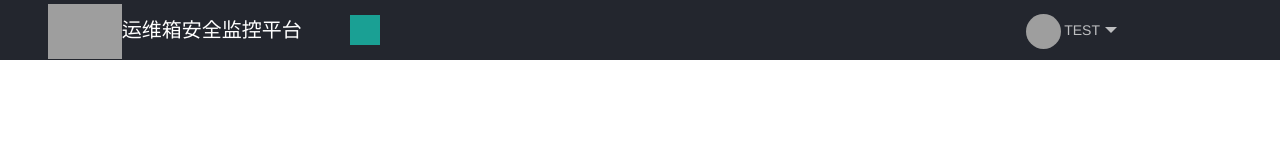
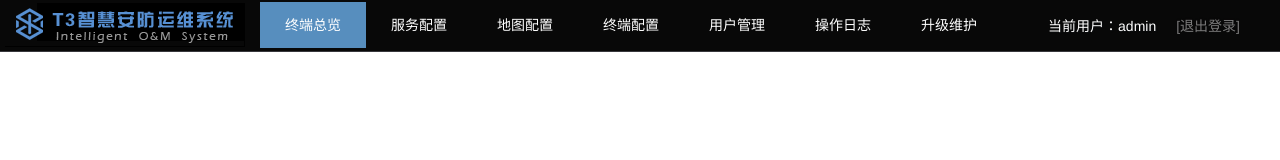
Before and after one commit to dongxiaozhou2018/localpro, a plain HTML site: page html/operation.html in a window 1280 px wide. Drawn offline with nearby package versions, Linux system fonts and the light colour scheme; files that its build step writes are made by us from their sources; grey boxes are pictures that could not be loaded.

Commit message:
修改 运营数据界面样式变更

```diff
--- a/html/operation.html
+++ b/html/operation.html
@@ -4,41 +4,63 @@
   <meta charset="utf-8">
   <meta name="viewport" content="width=device-width, user-scalable=no, initial-scale=1.0, maximum-scale=1.0, minimum-scale=1.0">
   <title>运维箱安全监控平台</title>
-  <link rel="stylesheet" type="text/css" href="css/operation.css">
-  <link rel="stylesheet" type="text/css" href="css/index.css">
-  <link rel="stylesheet" type="text/css" href="css/layui.css">
-  <script type="text/javascript" src="js/layui.js"></script>
+  <link rel="stylesheet" type="text/css" href="../css/operation.css">
+  <link rel="stylesheet" type="text/css" href="../css/index.css">
+  <link rel="stylesheet" type="text/css" href="../css/layui.css">
+  <script type="text/javascript" src="../js/layui.js"></script>
 </head>
 <body>
     <!-- 顶部 -->
-    <div class="layui-header header">
-        <div class="layui-main">
-            <a href="#" class="logo"><img src="http://172.16.5.118:203/c8716ea5-ec11-4d66-952b-00b26156ae43.png" alt="" height="55">运维箱安全监控平台</a>
-            <!-- 显示隐藏菜单 -->
-            <a href="javascript:" class="iconfont hideMenu icon-menu1"></a>
-            <!-- 顶部右侧菜单 -->
-            <ul class="layui-nav top_menu">
-                <li class="layui-nav-item" mobile="">
-                    <a href="javascript:" class="mobileAddTab" data-url="page/user/changePwd.html"><i class="iconfont icon-shezhi1" data-icon="icon-shezhi1"></i><cite>设置</cite></a>
-                </li>
-                <li class="layui-nav-item" mobile="">
-                    <a href="/systemLogout" class="signOut"><i class="iconfont icon-loginout"></i> 退出</a>
-                </li>
-                <li class="layui-nav-item" pc="">
-                    <a href="javascript:">
-                        <img src="http://172.16.5.118:203/30574ad6-2991-4696-9907-5ebc23806648.png" class="layui-circle" width="35" height="35">
-                        <cite>TEST</cite>
-                    <span class="layui-nav-more"></span></a>
-                    <dl class="layui-nav-child layui-anim layui-anim-upbit">
-                        <dd><a href="javascript:" data-url="/admin/system/user/userinfo"><i class="iconfont icon-zhanghu" data-icon="icon-zhanghu"></i><cite>个人资料</cite></a></dd>
-                        <dd><a href="javascript:" data-url="/admin/system/user/changePassword" id="changePWD_A"><i class="iconfont icon-shezhi1" data-icon="icon-shezhi1"></i><cite>修改密码</cite></a></dd>
-                        <dd class="layui-hide"><a href="javascript:" class="changeSkin"><i class="iconfont icon-huanfu"></i><cite>更换皮肤</cite></a></dd>
-                        <dd><a href="/systemLogout" class="signOut"><i class="iconfont icon-loginout"></i><cite>退出</cite></a></dd>
-                    </dl>
-                </li>
-            <span class="layui-nav-bar" style="left: 82.5px; top: 55px; width: 0px; opacity: 0;"></span></ul>
+    <div class="navbar">
+        <div class="navbar-inner">
+            <div class="container-fluid">
+                <a style="display:block;float:left;margin-left:-35px;margin-right:15px;" href="#"><img src="../img/logo.png" style="margin-top:3px;"></a>
+                <div class="nav-no-collapse header-nav">
+                    <ul class="nav pull-left">
+
+                        <li class="hidden-phone">
+                            <a id="btnDevView" class="btn" href="#" onclick="ShowNavBar(0,this)" style="background-color: #578ebe;">
+                                <span>终端总览</span>
+                            </a>
+                        </li>
+                        <li class="hidden-phone">
+                            <a id="btnServerSet" class="btn" href="#" onclick="ShowNavBar(1,this)" style="">
+                                <span>服务配置</span>
+                            </a>
+                        </li>
+                        <li class="hidden-phone">
+                            <a id="btnMapSet" class="btn" href="#" onclick="ShowNavBar(3,this)" style="">
+                                <span>地图配置</span>
+                            </a>
+                        </li>
+                        <li class="hidden-phone">
+                            <a id="btnDevSet" class="btn" href="#" onclick="ShowNavBar(2,this)" style="">
+                                <span>终端配置</span>
+                            </a>
+                        </li>
+                        <li class="hidden-phone">
+                            <a id="btnUserSet" class="btn" href="#" onclick="ShowNavBar(4,this)" style="">
+                                <span>用户管理</span>
+                            </a>
+                        </li>
+                        <li class="hidden-phone">
+                            <a id="btnAdminLog" class="btn" href="#" onclick="ShowNavBar(5,this)" style="">
+                                <span>操作日志</span>
+                            </a>
+                        </li>
+                        <li class="hidden-phone">
+                            <a id="btnUpdate" class="btn" href="#" onclick="ShowNavBar(6,this)" style="">
+                                <span>升级维护</span>
+                            </a>
+                        </li>
+                    </ul>
+
+                </div>
+                <a style="display:block;float:right;margin-top:15px;" href="#" onclick="QuitSys()">[退出登录]</a>
+                <span style="display:block;float:right;margin-top:15px;margin-right:20px;">当前用户：admin</span>
+            </div>
+            <div class="clearf"></div>
         </div>
-
     </div>
 </body>
 </html>
--- a/less/index.less
+++ b/less/index.less
@@ -6,5 +6,8 @@ a{
 	text-decoration:none;
 }
 li{
-   list-style-type :none;
+   list-style: none;
 }
+.clearf{
+	clear:both
+}
--- a/less/operation.less
+++ b/less/operation.less
@@ -1,48 +1,56 @@
-.layui-header {
-    z-index: 1000;
-    height: 60px;
-    background-color: #23262E;
-    .layui-main{
-    	margin:0;
-    	.logo {
-		    color: #fff;
-		    float: left;
-		    line-height: 60px;
-		    font-size: 20px;
-		    padding: 0 25px;
-		    text-align: center;
-		    width: 300px;
-		}
-		.hideMenu {
-		    float: left;
-		    width: 20px;
-		    height: 20px;
-		    margin: 15px 15px 0 0;
-		    font-size: 17px;
-		    text-align: center;
-		    padding: 5px 5px;
-		    color: #fff;
-		    background-color: #1AA094;
-		}
-		.layui-nav {
-			background: 0 0;
-		    background-color: inherit !important;
-		}
-		.top_menu {
-		    position: absolute;
-		    right: 0;
-		    background: none;
-		    .layui-nav-item[mobile] {
-			    display: none;
+.navbar {
+    margin-bottom: 0px;
+    .navbar-inner {
+	    margin-bottom: 0px;
+	    min-height: 40px;
+	    padding-right: 20px;
+	    padding-left: 20px;
+	    background: #080808;
+	    filter: none;
+	    text-shadow: 1px 1px 1px #0a0c0e;
+	    border: none;
+	    color: #fff;
+	    border-radius: 0px;
+	    border-bottom: 1px solid #38383D;
+	    .container-fluid {
+		    padding-right: 20px;
+		    padding-left: 20px;
+		    a {
+			    color: #7b7b7b;
+			    text-shadow: 0 -1px 1px #0b090a;
+			    img {
+				    height: auto;
+				    max-width: 100%;
+				    vertical-align: middle;
+				    border: 0;
+				}
 			}
-			.layui-nav-bar {
-			    top: 60px !important;
-			    background-color: rgba(0,0,0,0.7);
-		        left: 82.5px;
-			    width: 0px;
-			    opacity: 0;
+			.header-nav {
+			    padding: 0px;
+			    color: #fff !important;
+			    background: #000 !important;
+			    .nav {
+		    		margin: 0px;
+				    position: relative;
+				    left: 0;
+				    display: block;
+				    float: left;
+				    li {
+					    float: left;
+					    line-height: 51px;
+					}
+					a.btn {
+					    color: #fff !important;
+					    text-shadow: none !important;
+					    padding: 15px 25px !important;
+					}
+					a{
+						span{
+						    margin-top: 2px;
+						}
+					}
+				}
 			}
 		}
-    }
-
+	}
 }
```
Also changed, not shown: css/index.css, css/operation.css, img/logo.png (added).
